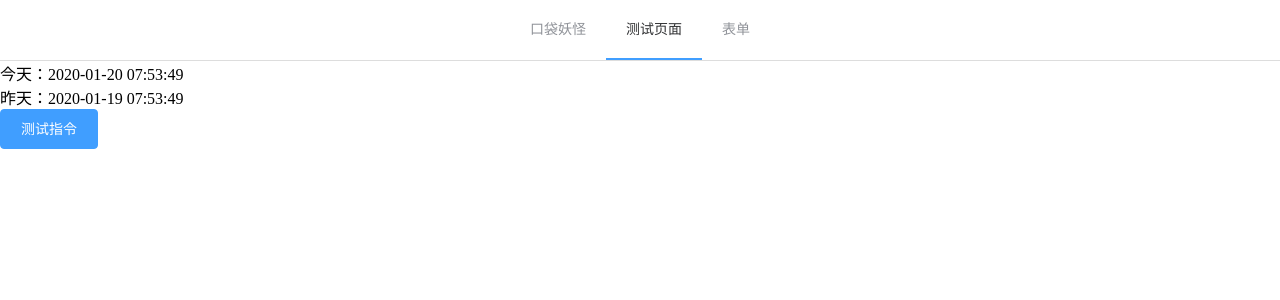
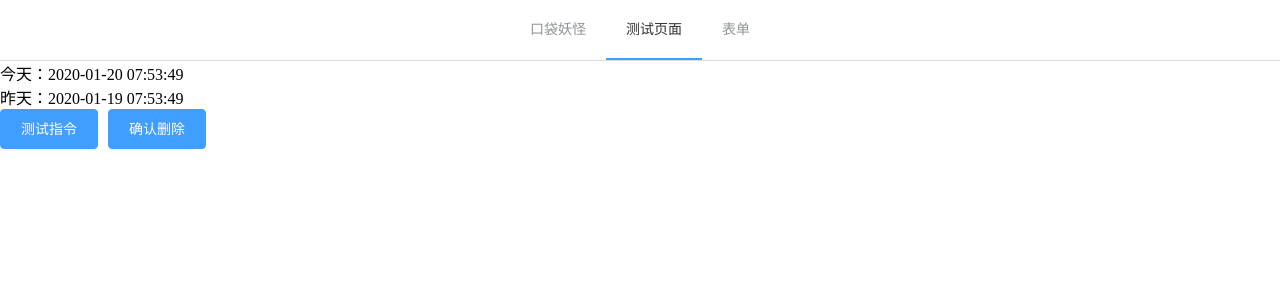
Before and after one commit to pokemonfan7/vue-project, a Vue app: page /#/main in a window 1280 px wide. Both pictures are taken after a click on the item "测试页面". Shown: the top 300 px of the page. Built offline with nearby package versions, Linux system fonts and the light colour scheme.

Commit message:
feat: add share component: delete-btn

```diff
--- a/src/components/pkm-list/pkm-list.vue
+++ b/src/components/pkm-list/pkm-list.vue
@@ -7,7 +7,7 @@
 </template>
 
 <script>
-	import PkmItem from "../../shared/component/pkmItem";
+	import PkmItem from "../../shared/component/pkm-item";
 	import {pkmGen1Data} from "../../core/pkmData";
 
 	export default {
--- a/src/components/test-page/test-page.vue
+++ b/src/components/test-page/test-page.vue
@@ -2,15 +2,19 @@
   <div>
     <div>今天：{{todayNow | date-format}}</div>
     <div>昨天：{{yesterdayDate | date-format}}</div>
-    <el-button
-        type="primary"
-        v-delete-confirm="{alert: $alert, message: $message}">测试指令</el-button>
+    <div class="btn-group mr-2">
+      <el-button
+          type="primary"
+          v-delete-confirm="{alert: $alert, message: $message}">测试指令</el-button>
+      <delete-btn class="delete-btn" v-on:delete="deleteItem"></delete-btn>
+    </div>
   </div>
 </template>
 
 <script>
 	import {mapActions, mapGetters, mapState} from "vuex";
 	import {GET_DATE} from "../../core/store/mutations";
+	import deleteBtn from "../../shared/component/delete-btn";
 
 	export default {
 		computed: {
@@ -23,10 +27,20 @@
 		},
 		methods: {
 			...mapActions(['threeHoursChangeDate']),
-		}
+			deleteItem: function () {
+				alert('父组件接收到了删除确认的信息')
+			}
+		},
+        components: {deleteBtn}
 	}
 </script>
 
-<style scoped>
+<style lang="less" scoped>
+  .btn-group {
+    display: flex;
 
+    .delete-btn {
+      margin-left: 10px;
+    }
+  }
 </style>
--- /dev/null
+++ b/src/shared/component/delete-btn.vue
@@ -0,0 +1,48 @@
+<template>
+  <div>
+    <el-button type="primary" @click="dialogVisible = true">确认删除</el-button>
+
+    <el-dialog
+        title="删除确认"
+        :visible.sync="dialogVisible"
+        :modal="true"
+        width="30%">
+      <div class="delete-message">{{deleteMessage}}</div>
+      <span slot="footer" class="dialog-footer">
+    <el-button @click="dialogVisible = false">取 消</el-button>
+    <el-button type="primary" @click="confirm">确 定</el-button>
+  </span>
+    </el-dialog>
+  </div>
+</template>
+
+<script>
+	export default {
+		props: {
+			deleteMsg: {
+				type: String,
+				default: '确认删除吗？'
+			}
+        },
+		data() {
+			return {
+				dialogVisible: false,
+				deleteMessage: this.deleteMsg
+			};
+		},
+		methods: {
+			confirm() {
+				this.$emit('delete')
+				this.dialogVisible = false
+            }
+		}
+	}
+</script>
+
+<style lang="less" scoped>
+  .delete-message {
+    text-align: center;
+    font-size: 20px;
+    font-weight: bold;
+  }
+</style>
```
Also changed, not shown: src/shared/component/pkm-item.vue (renamed from src/shared/component/pkmItem.vue).
